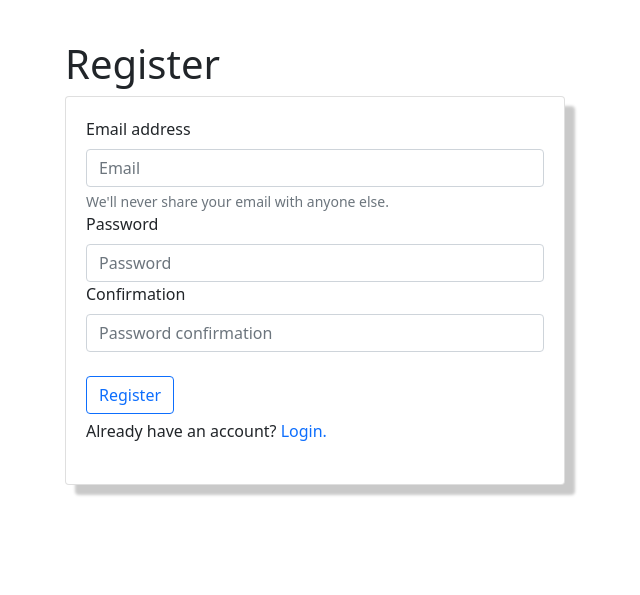
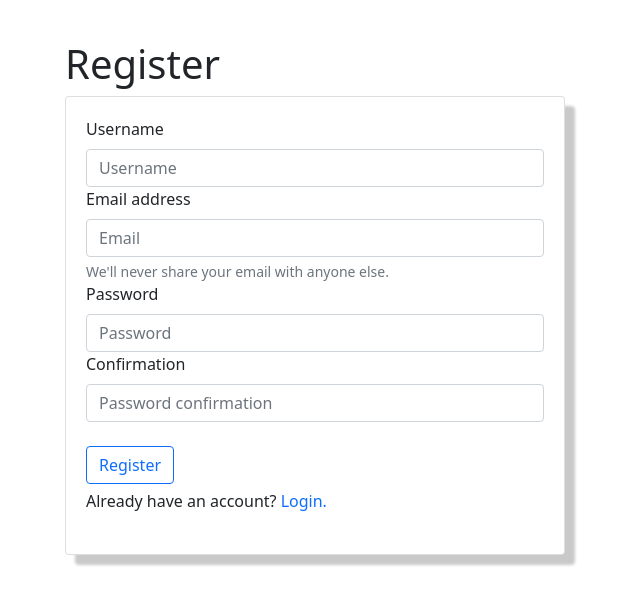
Before and after one commit to Ilyass-Bougati/archive, a Flask app: page /register in a window 1280 px wide. Shown: the top 595 px of the page, without its empty margins (325-965 px from the left). Run offline with Flask 2, Linux system fonts and the light colour scheme.

Commit message:
A registering system

```diff
--- a/app.py
+++ b/app.py
@@ -2,7 +2,10 @@ from crypt import methods
 from flask import *
 from flask_session import *
 from sys import argv
-from helpers import login_required
+from helpers import *
+
+from secrets import token_hex
+TOKEN_LEN = 64
 
 # creating the app
 app = Flask(__name__)
@@ -38,7 +41,57 @@ def register():
 
 
     elif request.method == "POST":
-        return "post"
+        # getting the request data
+        username = request.form.get("username")
+        email = request.form.get("email")
+        password = request.form.get("password")
+        confirmation = request.form.get("confirmation")
+
+        # checking for missing data
+        if not username:
+            return render_template("register.html", Error="The username is required")
+        if not email:
+            return render_template("register.html", Error="The email is required")
+        if not password:
+            return render_template("register.html", Error="The password is required")
+        if not confirmation:
+            return render_template("register.html", Error="The password confirmation is required")
+
+        # checking if the password confirmation matches the password
+        if password != confirmation:
+            return render_template("register.html", Error="The password and confirmation doesn't match")
+
+        # connecting to the database
+        conn = connect()
+
+        # todo change this later
+        # checking if the username is unique
+        res = conn.execute("SELECT id FROM users WHERE username=?", [username]).fetchone()
+        if res:
+            conn.close()
+            return render_template("register.html", Error="Username already in use")
+
+        found_token = False
+        while not found_token:
+            # generatin a token
+            token = token_hex(TOKEN_LEN)
+            # checking if someone already has the token
+            res = conn.execute("SELECT id FROM users WHERE username=?", [username]).fetchone()
+            # regenerating token if token already exists
+            if not res:
+                found_token = True
+
+
+        # creating the user
+        # inserting the user and giving session
+        conn.execute("INSERT INTO users (username, email, password, token) VALUES(?, ?, ?, ?)", [username, email, Hash(password), token])
+        session["token"] = token
+        # committing the changes
+        conn.commit()
+        # closing the connection
+        conn.close()
+        return redirect("/")
+
 
 
 if __name__ == "__main__":
--- a/helpers.py
+++ b/helpers.py
@@ -1,6 +1,7 @@
 from flask import *
 from functools import wraps
 import sqlite3
+from hashlib import sha256
 
 
 def login_required(f):
@@ -10,7 +11,7 @@ def login_required(f):
     """
     @wraps(f)
     def decorated_function(*args, **kwargs):
-        if session.get("user_id") is None:
+        if session.get("token") is None:
             return redirect("/login")
         return f(*args, **kwargs)
     return decorated_function
@@ -24,3 +25,6 @@ def connect(path="archive.db"):
         conn = None
 
     return conn
+
+def Hash(text):
+    return sha256(str(text).encode()).hexdigest()
--- a/schema.sql
+++ b/schema.sql
@@ -1,5 +1,6 @@
 CREATE TABLE users(
     id INTEGER PRIMARY KEY,
+    username TEXT NOT NULL UNIQUE,
     email TEXT NOT NULL,
     password TEXT NOT NULL,
     token TEXT UNIQUE
--- a/templates/register.html
+++ b/templates/register.html
@@ -14,6 +14,9 @@
 		{% endif %}
 			<form class="card" method="post" action="/register">
 				<div class="mb-3">
+					<label for="username" class="form-label">Username</label>
+					<input type="text" class="form-control" name="username" placeholder="Username">
+
 					<label for="Email" class="form-label">Email address</label>
 					<input type="email" class="form-control" id="Email" aria-describedby="emailHelp" name="email" placeholder="Email">
 					<div id="emailHelp" class="form-text">We'll never share your email with anyone else.</div>
```
Also changed, not shown: 2 other files.
